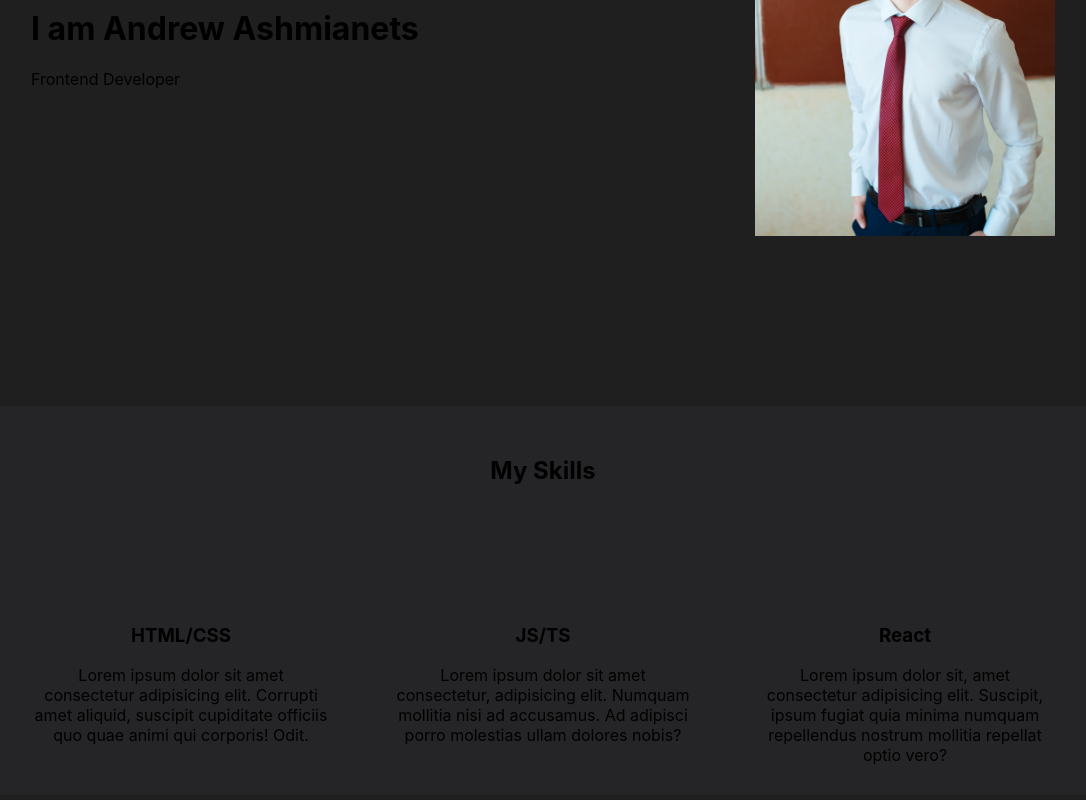
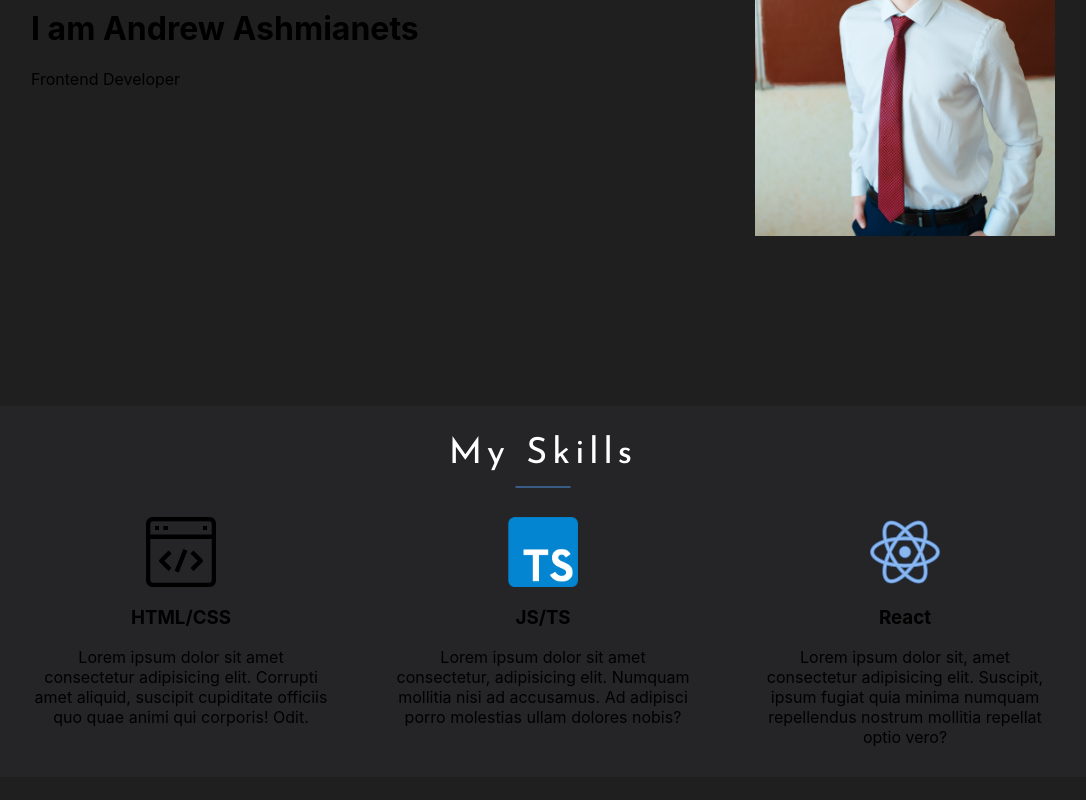
Before and after one commit to baby0ne/portfolio-react, a React (Create React App) app: page / in a window 1280 px wide. Shown: the part 394-1194 px from the top of the page, without its empty margins (97-1183 px from the left). Built offline with nearby package versions, Linux system fonts and the light colour scheme.

Commit message:
Update Skills.tsx

```diff
--- a/src/components/Skills/Skills.tsx
+++ b/src/components/Skills/Skills.tsx
@@ -2,18 +2,40 @@ import React from 'react';
 import styles from './Skills.module.css';
 import containerStyle from './../../common/styles/Container.module.css';
 import { Skill } from './Skill/Skill';
+import { Title } from '../../common/components/title/Title';
+import htmlCssImage from './../../assets/image/html_css.png';
+import jsTsImage from './../../assets/image/js_ts.png';
+import reactImage from './../../assets/image/react.png';
 
 export const Skills: React.FC = () => {
+   const htmlCss = {
+      backgroundImage: `url('${htmlCssImage}')`
+   }
+
+   const jsTs = {
+      backgroundImage: `url('${jsTsImage}')`
+   }
+
+   const react = {
+      backgroundImage: `url('${reactImage}')`
+   }
+
    return <div className={styles.skillsBlock}>
       <div className={`${containerStyle.container} ${styles.skillsContainer}`}>
-         <h2 className={styles.title}>My Skills</h2>
+         <Title text={'My Skills'} />
          <div className={styles.skills}>
             <Skill title='HTML/CSS'
-               description='Lorem ipsum dolor sit amet consectetur adipisicing elit. Corrupti amet aliquid, suscipit cupiditate officiis quo quae animi qui corporis! Odit.' />
+               description='Lorem ipsum dolor sit amet consectetur adipisicing elit. Corrupti amet aliquid, suscipit cupiditate officiis quo quae animi qui corporis! Odit.'
+               style={htmlCss}
+            />
             <Skill title='JS/TS'
-               description='Lorem ipsum dolor sit amet consectetur, adipisicing elit. Numquam mollitia nisi ad accusamus. Ad adipisci porro molestias ullam dolores nobis?' />
+               description='Lorem ipsum dolor sit amet consectetur, adipisicing elit. Numquam mollitia nisi ad accusamus. Ad adipisci porro molestias ullam dolores nobis?'
+               style={jsTs}
+            />
             <Skill title='React'
-               description='Lorem ipsum dolor sit, amet consectetur adipisicing elit. Suscipit, ipsum fugiat quia minima numquam repellendus nostrum mollitia repellat optio vero?' />
+               description='Lorem ipsum dolor sit, amet consectetur adipisicing elit. Suscipit, ipsum fugiat quia minima numquam repellendus nostrum mollitia repellat optio vero?'
+               style={react}
+            />
          </div>
       </div>
    </div>
```
